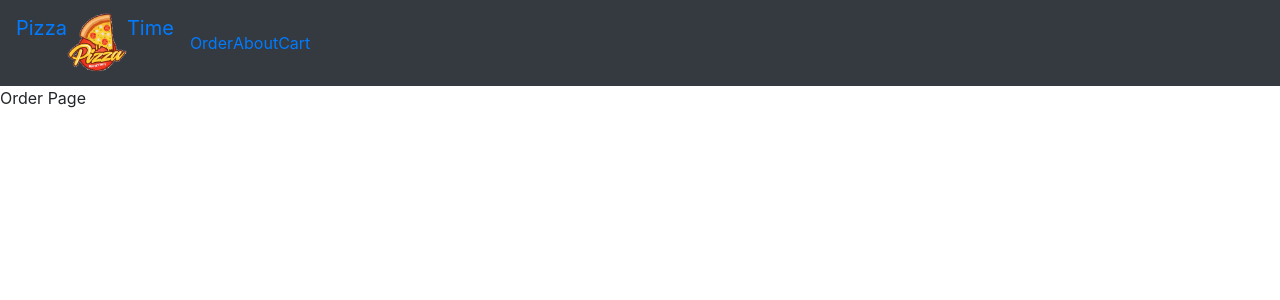
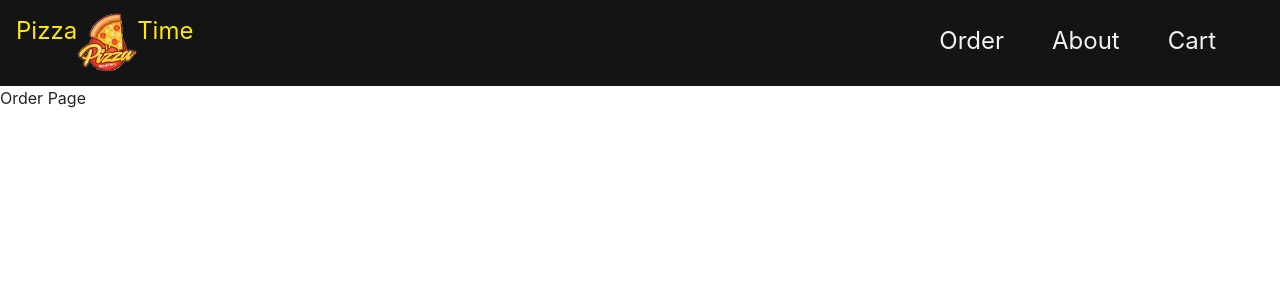
Before and after one commit to zhihil/PizzaTime, a React (Create React App) app: page /order in a window 1280 px wide. Shown: the top 300 px of the page. Built offline with nearby package versions, Linux system fonts and the light colour scheme.

Commit message:
navbar ~ Added some navbar styling

```diff
--- a/package.json
+++ b/package.json
@@ -7,6 +7,7 @@
     "@types/react-dom": "^16.8.4",
     "@types/react-router": "^4.4.5",
     "@types/react-router-dom": "^4.3.2",
+    "@types/styled-components": "^4.1.14",
     "bootstrap": "^4.3.1",
     "react": "^16.8.6",
     "react-bootstrap": "^1.0.0-beta.8",
@@ -14,6 +15,7 @@
     "react-router": "^5.0.0",
     "react-router-dom": "^5.0.0",
     "react-scripts": "3.0.0",
+    "styled-components": "^4.2.0",
     "typescript": "^3.4.5"
   },
   "scripts": {
--- /dev/null
+++ b/src/components/Navbar/Navbar.styled.tsx
@@ -0,0 +1,26 @@
+import Navbar from "react-bootstrap/Navbar";
+import { Link } from "react-router-dom";
+import styled from "styled-components";
+
+export const StyledNavbar = styled(Navbar)`
+    background-color: #141414;
+    height: auto;
+
+    .pt-logo {
+        /* To remove */
+        font-size: 24px;
+        color: #ffe900;
+    }
+`;
+
+export const StyledLink = styled(Link)`
+    color: #f2f2f2;
+    font-size: 1.5rem;
+    border-bottom: 0.3rem solid #141414;
+
+    &:hover {
+        color: #ffe900;
+        text-decoration: none;
+        border-bottom: 0.3rem solid #ffe900;
+    }
+`;
--- a/src/components/Navbar/Navbar.tsx
+++ b/src/components/Navbar/Navbar.tsx
@@ -3,16 +3,19 @@ import Nav from "react-bootstrap/Nav";
 import Navbar from "react-bootstrap/Navbar";
 import { Link } from "react-router-dom";
 import logoImg from "../../images/logo.png";
+import { StyledLink, StyledNavbar } from "./Navbar.styled";
 
 export class NavbarComponent extends React.Component {
     public render() {
         return (
-            <Navbar bg="dark" variant="light" expand="lg">
+            <StyledNavbar expand="lg">
                 <Navbar.Brand>
-                    <Link to="/order">
-                        <div className="pt-logo">
+                    <Link className="pt-logo" to="/order">
+                        <>
                             {/* Mock logo constructed from <p> and <img>; remove later */}
-                            <span aria-hidden={true}>Pizza</span>
+                            <span className="logo-text" aria-hidden={true}>
+                                Pizza
+                            </span>
                             <img
                                 src={logoImg}
                                 width="60"
@@ -20,19 +23,27 @@ export class NavbarComponent extends React.Component {
                                 className="d-inline-block align-top"
                                 alt="Pizza Time Logo"
                             />
-                            <span aria-hidden={true}>Time</span>
-                        </div>
+                            <span className="logo-text" aria-hidden={true}>
+                                Time
+                            </span>
+                        </>
                     </Link>
                 </Navbar.Brand>
                 <Navbar.Toggle aria-controls="basic-navbar-nav" />
                 <Navbar.Collapse id="basic-navbar-nav">
-                    <Nav className="mr-auto">
-                        <Link to="/order">Order</Link>
-                        <Link to="/about">About</Link>
-                        <Link to="/cart">Cart</Link>
+                    <Nav className="ml-auto">
+                        <StyledLink className="mr-5" to="/order">
+                            Order
+                        </StyledLink>
+                        <StyledLink className="mr-5" to="/about">
+                            About
+                        </StyledLink>
+                        <StyledLink className="mr-5" to="/cart">
+                            Cart
+                        </StyledLink>
                     </Nav>
                 </Navbar.Collapse>
-            </Navbar>
+            </StyledNavbar>
         );
     }
 }
--- a/src/index.css
+++ b/src/index.css
@@ -6,6 +6,7 @@ body {
     sans-serif;
   -webkit-font-smoothing: antialiased;
   -moz-osx-font-smoothing: grayscale;
+  font-size: 16px;
 }
 
 code {
```
Also changed, not shown: 1 other file (tests, documents, lock files or other folders).
